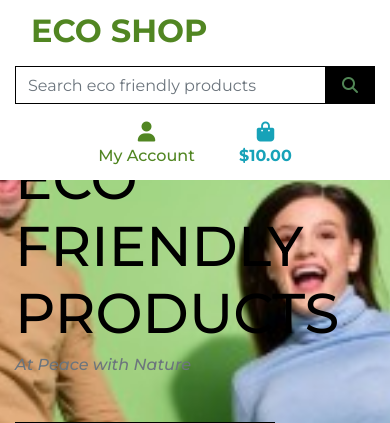
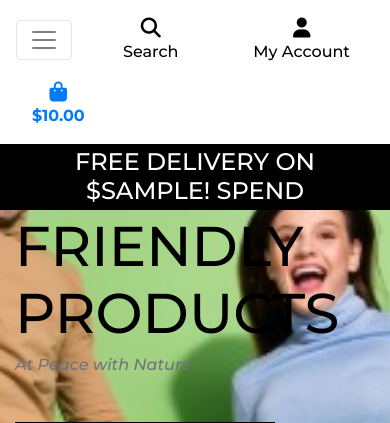
Before and after one commit to Cutbert1/Eco-Shop, a Django app: template home/templates/home/index.html in a window 390 px wide. Shown: the top 423 px of the page. Run offline with Django 4.2, Linux system fonts and the light colour scheme; the template is opened without the code that fills it: most values are stand-ins (such as "Sample title", 1, 10 or a date in 2020); some libraries are stand-ins or nearby versions.

Commit message:
Add main navbar and mobile header

```diff
--- a/static/css/base.css
+++ b/static/css/base.css
@@ -17,7 +17,7 @@ body {
     justify-content: center;
     height: 1.5rem;
     width: 1.5rem;
-    color: #518655;
+    color: #518622;
 }
 
 .logo-font {
@@ -50,7 +50,7 @@ body {
 }
 
 .text-black {
-    color: #518622;
+    color: #000;
     font-weight: 500;
 }
 
@@ -59,8 +59,16 @@ body {
     font-weight: 500;
 }
 
+.ech {
+    color: #518622;
+}
+
 .border-black {
     border: 1px solid black !important;
+}
+
+.bg-black {
+    background: #000 !important;
 }
 
 /* -------------------------------- Media Queries */
--- a/templates/base.html
+++ b/templates/base.html
@@ -39,10 +39,10 @@
     </head>
     <body>
         <header class="container-fluid fixed-top">
-            <div id="topnav" class="row bg-white pt-lg-2-none d-lg-flex">
+            <div id="topnav" class="row bg-white pt-lg-2 d-none d-lg-flex">
                 <div class="col-12 col-lg-4 my-auto py-1 py-lg-0 text-center text-lg-left">
                     <a href="{% url 'home' %}" class="nav-link main-logo-link">
-                        <h2 class="logo-font text-black my-0"><strong>Eco Shop</strong></h2>
+                        <h2 class="logo-font my-0 ech"><strong>Eco Shop</strong></h2>
                       </a>
                 </div>
                 <div class="col-12 col-lg-4 my-auto py-1 py-lg-0">
@@ -58,7 +58,7 @@
                             </button>
                           </div>
                         </div>
-                      </form>
+                    </form>
                 </div>
                 <div class="col-12 col-lg-4 my-auto py-1 py-lg-0">
                     <ul class="list-inline list-unstyled text-center text-lg-right my-0">
@@ -96,8 +96,22 @@
                                 </div>
                             </a>
                         </li>
-                      </ul>
-                    </div>
+                    </ul>
+                </div>
+            </div>
+            <div class="row bg-white">
+                <nav class="navbar navbar-expand-lg navbar-light w-100">
+                    <button class="navbar-toggler" type="button" data-toggle="collapse" data-target="#main-nav"
+                        aria-controls="main-nav" aria-expanded="false" aria-label="Toggle navigation">
+                        <span class="navbar-toggler-icon"></span>
+                    </button>
+                    {% include 'includes/mobile-top-header.html' %}
+                    {% include 'includes/main-nav.html' %}
+                </nav>
+            </div>
+            <div id="delivery-banner" class="row text-center">
+                <div class="col bg-black text-white">
+                  <h4 class="logo-font my-1">Free delivery on ${{ free_shipping_threshold }}! spend</h4>
                 </div>
             </div>
         </header>
--- /dev/null
+++ b/templates/includes/mobile-top-header.html
@@ -0,0 +1,56 @@
+<li class="list-inline-item">
+    <a class="text-black nav-link d-block d-lg-none" href="#" id="mobile-search" data-toggle="dropdown" aria-haspopup="true" aria-expanded="false">
+        <div class="text-center">
+            <div><i class="fas fa-search fa-lg"></i></div>
+            <p class="my-0">Search</p>
+        </div>
+    </a>
+    <div class="dropdown-menu border-0 w-100 p-3 rounded-0 my-0" aria-labelledby="mobile-search">
+        <form class="form" method="GET" action="">
+            <div class="input-group w-100">
+                <input class="form-control border border-black rounded-0" type="text" name="q" placeholder="Search eco friendly products">
+                <div class="input-group-append">
+                    <button class="form-control form-control btn btn-black border border-black rounded-0" type="submit">
+                        <span class="icon">
+                            <i class="fas fa-search"></i>
+                        </span>
+                    </button>
+                </div>
+            </div>
+        </form>
+    </div>
+</li>
+<li class="list-inline-item dropdown">
+    <a class="text-black nav-link d-block d-lg-none" href="#" id="user-options" data-toggle="dropdown" aria-haspopup="true" aria-expanded="false">
+        <div class="text-center">
+            <div><i class="fas fa-user fa-lg"></i></div>
+            <p class="my-0">My Account</p>
+        </div>
+    </a>
+    <div class="dropdown-menu border-0" aria-labelledby="user-options">
+        {% if request.user.is_authenticated %}
+            {% if request.user.is_superuser %}
+                <a href="{% url 'account_logout' %}" class="dropdown-item">Product Management</a>
+            {% endif %}
+            <a href="" class="dropdown-item">My Profile</a>
+            <a href="{% url 'account_logout' %}" class="dropdown-item">Logout</a>
+        {% else %}
+            <a href="{% url 'account_signup' %}" class="dropdown-item">Register</a>
+            <a href="{% url 'account_login' %}" class="dropdown-item">Login</a>
+        {% endif %}
+    </div>
+</li>
+<li class="list-inline-item">
+    <a class="{% if grand_total %}text-primary font-weight-bold{% else %}text-black{% endif %} nav-link d-block d-lg-none" href="">
+        <div class="text-center">
+            <div><i class="fas fa-shopping-bag fa-lg"></i></div>
+            <p class="my-0">
+                {% if grand_total %}
+                    ${{ grand_total|floatformat:2 }}
+                {% else %}
+                    $0.00
+                {% endif %}
+            </p>
+        </div>
+    </a>
+</li>
```
Also changed, not shown: templates/includes/main-nav.html (added, +99 -0 lines).
